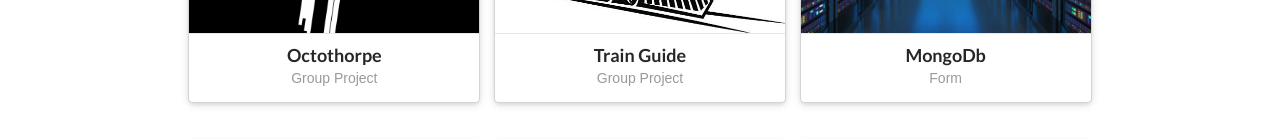
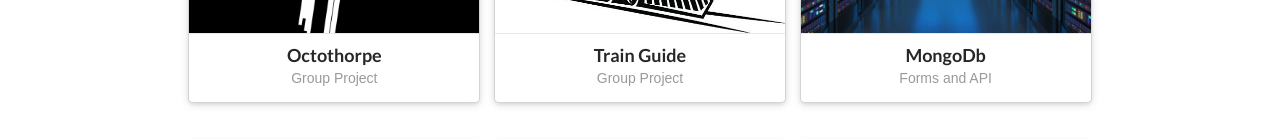
Before and after one commit to JaronGallo/NewPortfoilo, a React (Create React App) app: page / in a window 1280 px wide. Shown: the part 1758-1897 px from the top of the page. Built offline with nearby package versions, Linux system fonts and the light colour scheme; the HTML template or start-up script is replaced by a standard one.

Commit message:
added new project

```diff
--- a/src/pages/components/Projects.js
+++ b/src/pages/components/Projects.js
@@ -101,7 +101,7 @@ export default class Projects extends Component{
                                     <div className="content">
                                         <a className="header">MongoDb</a>
                                         <div className="meta">
-                                            <span className="date">Form</span>
+                                            <span className="date">Forms and API</span>
                                         </div>
                                     </div>
                                 </div>
```
